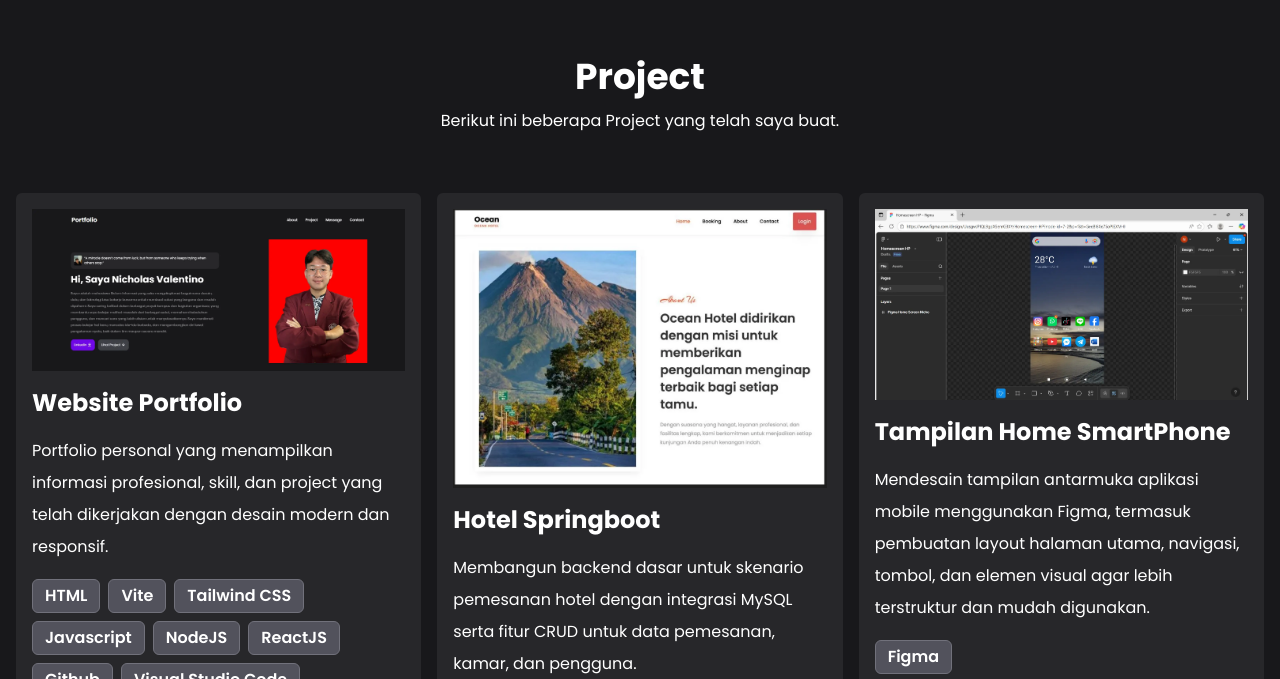
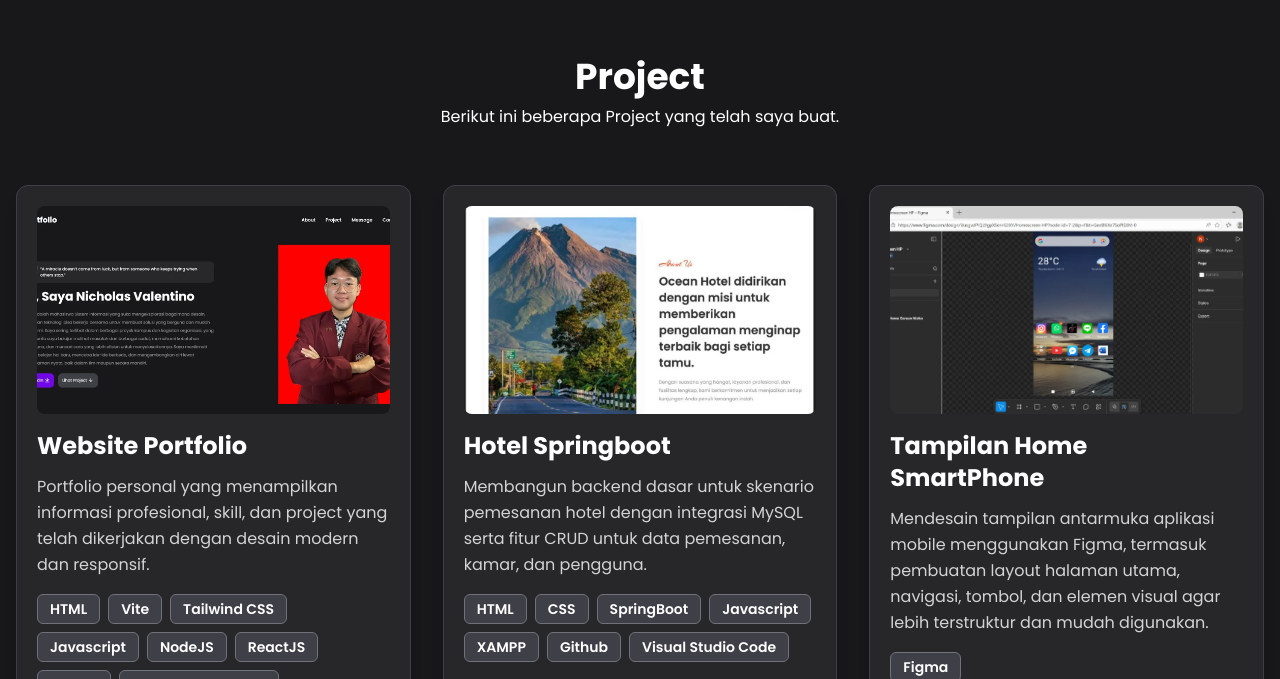
Before and after one commit to nicholv21/Website-Portfolio, a React (Vite) app: page / in a window 1280 px wide. Shown: the part 2281-2960 px from the top of the page. Built offline with nearby package versions, Linux system fonts and the light colour scheme.

Commit message:
penamabahan codingan project

```diff
--- a/src/App.jsx
+++ b/src/App.jsx
@@ -91,8 +91,8 @@ function App() {
     </div>
     {/* Tentang */}
 
-    {/* Proyek */}
-    <div className="proyek mt-32 py-10" id="project">
+    {/* Proyek awal*/}
+    {/* <div className="proyek mt-32 py-10" id="project">
       <h1 className="text-center text-4xl font-bold mb-2" data-aos="fade-up" data-aos-duration="1000" data-aos-once="true">Project</h1>
       <p className="text-base/loose text-center opacity-50" data-aos="fade-up" data-aos-duration="1000" data-aos-delay="300" data-aos-once="true">Berikut ini beberapa
       Project yang telah saya buat.</p>
@@ -117,8 +117,8 @@ function App() {
         </div>
         ))}
       </div>
-    </div>
-    {/* Proyek */}
+    </div> */}
+    {/* Proyek awal*/}
 
     {/* Proyek */}
     <div className="proyek mt-32 py-10" id="project">
@@ -130,7 +130,6 @@ function App() {
       >
         Project
       </h1>
-
       <p
         className="text-base text-center opacity-60"
         data-aos="fade-up"
```
Lines whose indentation alone changed are shown as unchanged.
